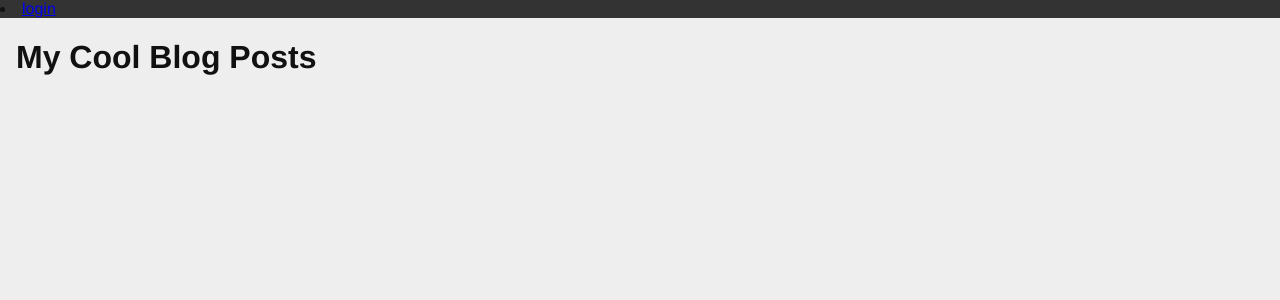
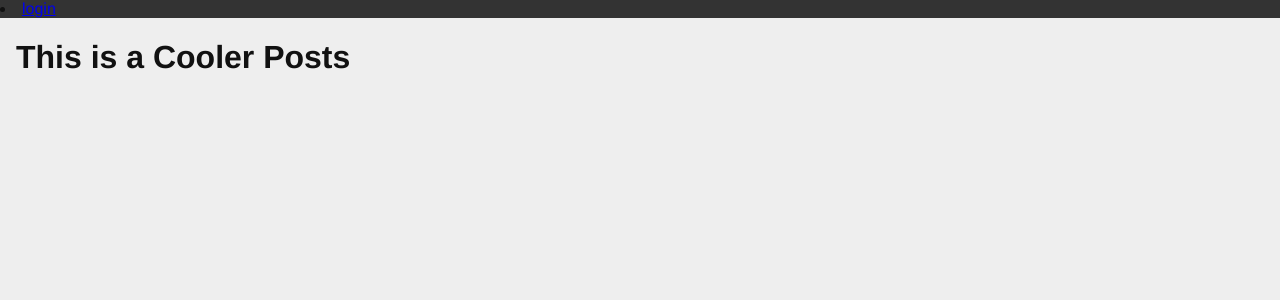
Before and after one commit to Slugdrew/DjangoBlog, a Django app: page / in a window 1280 px wide. Shown: the top 300 px of the page. Run offline with Django 3.2, Linux system fonts and the light colour scheme; data that the repository does not hold is empty.

Commit message:
add new cool title

```diff
--- a/mysite/blogging/templates/blogging/list.html
+++ b/mysite/blogging/templates/blogging/list.html
@@ -1,5 +1,5 @@
 {% extends "base.html" %}{% block content %}
-  <h1>My Cool Blog Posts</h1>
+  <h1>This is a Cooler Posts</h1>
   {% comment %} here is where the query happens {% endcomment %}
   {% for post in posts %}
   <div class="post">
```
